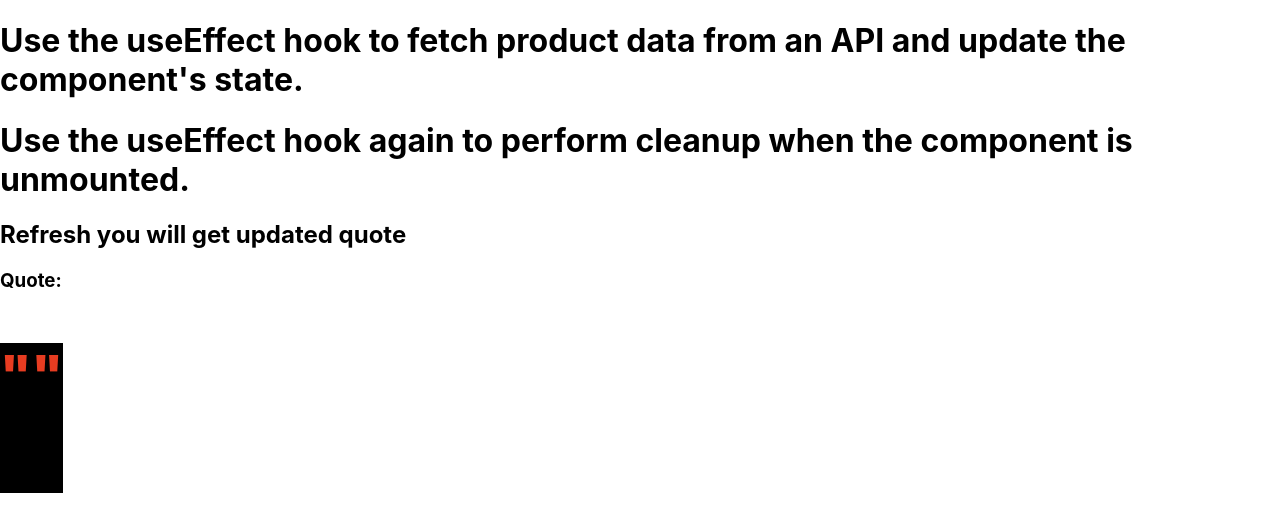
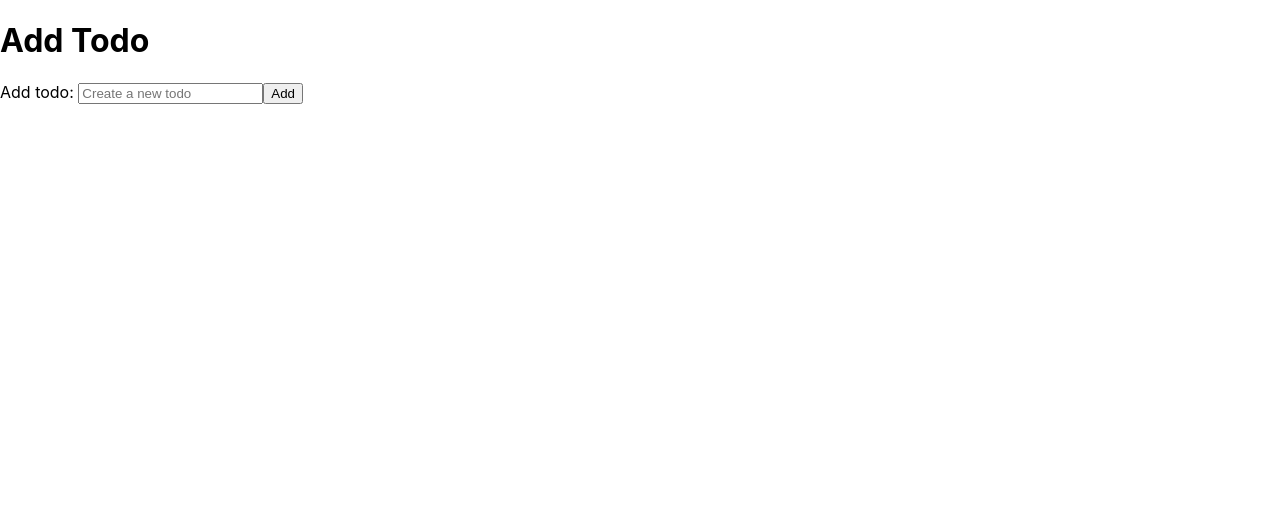
Before and after one commit to AshishLNadoda/demo-app, a React (Create React App) app: page / in a window 1280 px wide. Shown: the top 532 px of the page. Built offline with nearby package versions, Linux system fonts and the light colour scheme; no server answers.

Commit message:
weekly test4

```diff
--- a/src/App.js
+++ b/src/App.js
@@ -1,5 +1,4 @@
-
-import Epp from './components/Home13/H13'
+import Cpp from "./components/weeklytest/WeeklyTest4";
 
 
 
@@ -17,7 +16,7 @@ function App() {
 
 
 
- <Epp/>
+ <Cpp/>
 
 
 
--- /dev/null
+++ b/src/components/weeklytest/WeeklyTest4.js
@@ -0,0 +1,117 @@
+import { useEffect, useState } from "react";
+
+
+export default function Cpp() {
+  const [todos, setTodos] = useState(() => {
+    const savedTodos = localStorage.getItem("todos");
+    if (savedTodos) {
+      return JSON.parse(savedTodos);
+    } else {
+      return [];
+    }
+  });
+  const [todo, setTodo] = useState("");
+  const [isEditing, setIsEditing] = useState(false);
+  const [currentTodo, setCurrentTodo] = useState({});
+
+  useEffect(() => {
+    localStorage.setItem("todos", JSON.stringify(todos));
+  }, [todos]);
+
+  function handleInputChange(e) {
+    setTodo(e.target.value);
+  }
+  function handleEditInputChange(e) {
+    setCurrentTodo({ ...currentTodo, text: e.target.value });
+    console.log(currentTodo);
+  }
+
+  function handleFormSubmit(e) {
+    e.preventDefault();
+
+    if (todo !== "") {
+      setTodos([
+        ...todos,
+        {
+          id: todos.length + 1,
+          text: todo.trim()
+        }
+      ]);
+    }
+
+    setTodo("");
+  }
+
+  function handleEditFormSubmit(e) {
+    e.preventDefault();
+
+    handleUpdateTodo(currentTodo.id, currentTodo);
+  }
+
+  function handleDeleteClick(id) {
+    const removeItem = todos.filter((todo) => {
+      return todo.id !== id;
+    });
+    setTodos(removeItem);
+  }
+  function handleUpdateTodo(id, updatedTodo) {
+    const updatedItem = todos.map((todo) => {
+      return todo.id === id ? updatedTodo : todo;
+    });
+    setIsEditing(false);
+    setTodos(updatedItem);
+  }
+  function handleEditClick(todo) {
+    setIsEditing(true);
+    setCurrentTodo({ ...todo });
+  }
+
+  return (
+    <div className="App">
+
+      {isEditing ? (
+
+        <form onSubmit={handleEditFormSubmit}>
+
+          <h2>Edit Todo</h2>
+
+          <label htmlFor="editTodo">Edit todo: </label>
+          <input
+            name="editTodo"
+            type="text"
+            placeholder="Edit todo"
+            value={currentTodo.text}
+            onChange={handleEditInputChange}
+          />
+
+          <button type="submit">Update</button>
+          <button onClick={() => setIsEditing(false)}>Cancel</button>
+        </form>
+      ) : (
+        <form onSubmit={handleFormSubmit}>
+          <h1>Add Todo</h1>
+          <label htmlFor="todo">Add todo: </label>
+          <input
+            name="todo"
+            type="text"
+            placeholder="Create a new todo"
+            value={todo}
+            onChange={handleInputChange}
+          />
+          <button type="submit">Add</button>
+        </form>
+      )}
+
+      <ul className="todo-list">
+        {todos.map((todo) => (
+          <li key={todo.id}>
+            {todo.text}
+
+            <button onClick={() => handleEditClick(todo)}>edit</button>
+            <button onClick={() => handleDeleteClick(todo.id)}>Delete</button>
+          </li>
+        ))}
+      </ul>
+    </div>
+  );
+}
```
Also changed, not shown: package.json (+9 -0 lines), 1 other file (tests, documents, lock files or other folders).
